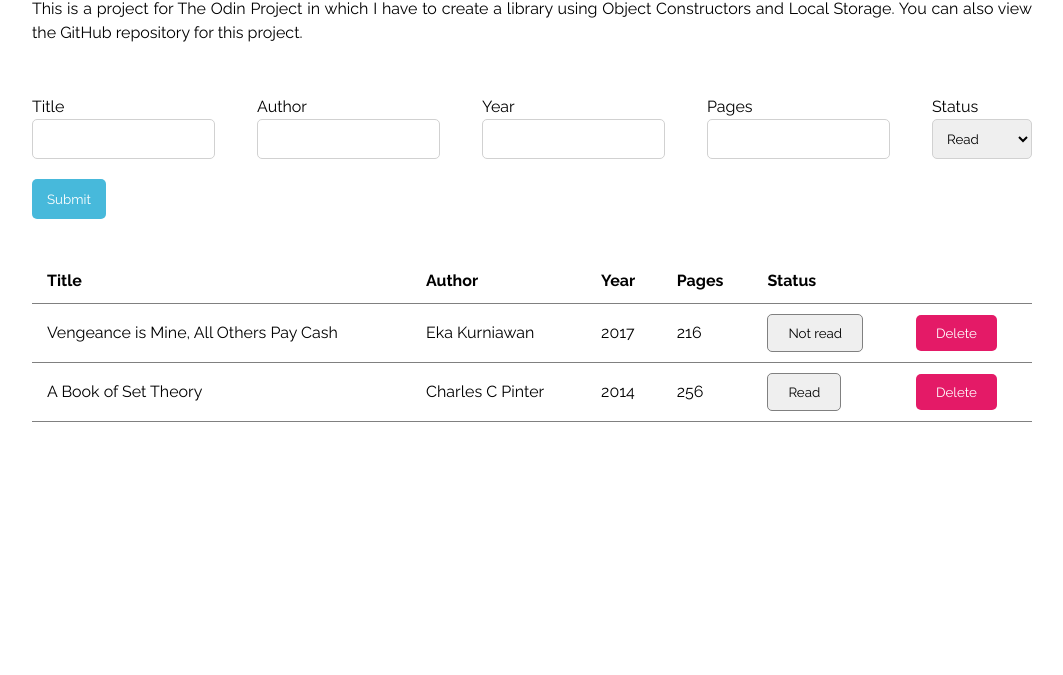
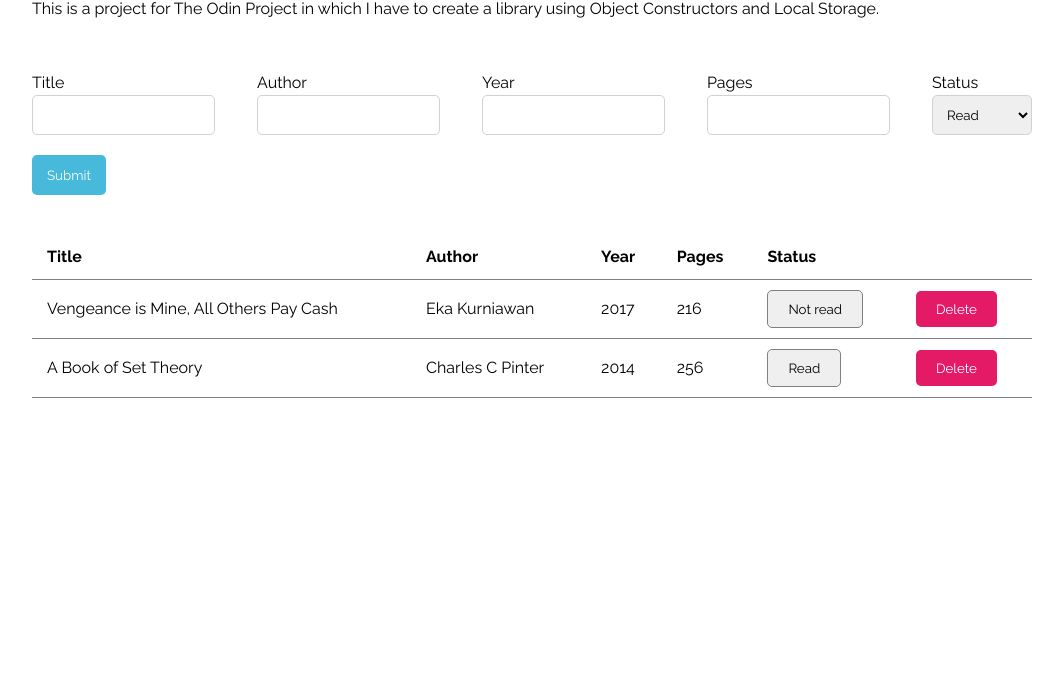
Before and after one commit to RizkiLaksanaPutra/Library, a plain HTML site: page index.html in a window 1280 px wide. Shown: the part 125-800 px from the top of the page, without its empty margins (108-1171 px from the left). Drawn offline with Linux system fonts and the light colour scheme.

Commit message:
Update index.html

```diff
--- a/index.html
+++ b/index.html
@@ -10,9 +10,7 @@
     <header>
       <h1>Personal Book Library</h1>
       <p>
-        This is a project for The Odin Project in which I have to create a
-        library using Object Constructors and Local Storage. You can also view
-        the GitHub repository for this project.
+        This is a project for The Odin Project in which I have to create a library using Object Constructors and Local Storage.
       </p>
     </header>
     <main>
```
